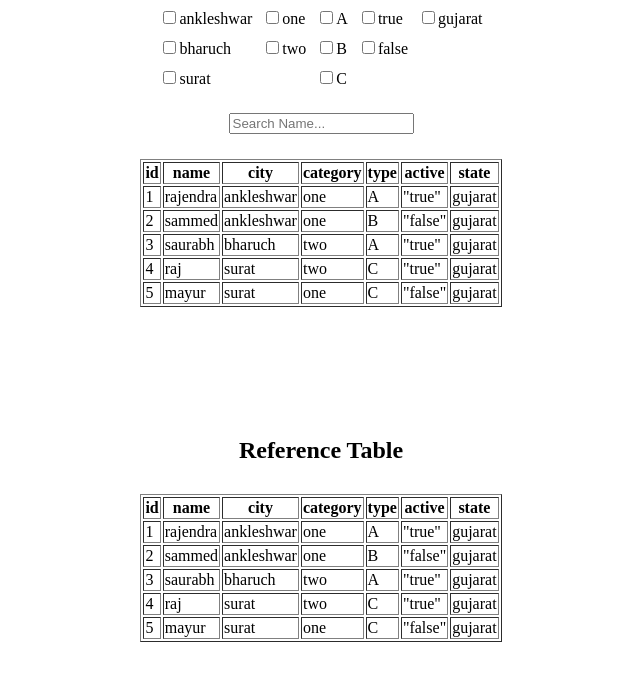
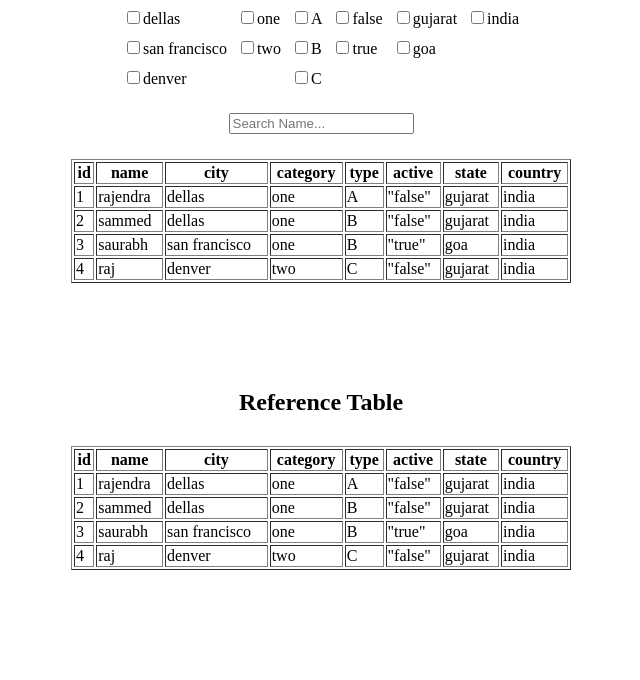
Before and after one commit to Raj7405/React-all-demo, a React (Vite) app in the folder Filter-Demo/: page / in a window 1280 px wide. Shown: the top 680 px of the page, without its empty margins (319-959 px from the left). Built offline with nearby package versions, Linux system fonts and the light colour scheme.

Commit message:
Change in data and Tabale edge cases are handle

```diff
--- a/Filter-Demo/src/App.jsx
+++ b/Filter-Demo/src/App.jsx
@@ -1,54 +1,47 @@
 import { useState } from 'react'
 import Table from './components/Table'
-import FiltlterButtons from './components/FiltlterButtons'
-import FilterButtons from './components/FilterButtons'
-
+import FiltlterButtons from './components/FilterButtons'
 
 const defaultData = [
   {
     id : 1,
     name : 'rajendra',
-    city : 'ankleshwar',
+    city : 'dellas',
     category:'one',
     type : 'A',
-    active : 'true',
+    active : 'false',
     state : 'gujarat',
+    country: 'india',
   },
   {
     id : 2,
     name : 'sammed',
-    city : 'ankleshwar',
+    city : 'dellas',
     category:'one',
     type : 'B',
     active : 'false',
     state : 'gujarat',
+    country: 'india',
   },
   {
     id : 3,
     name : 'saurabh',
-    city : 'bharuch',
-    category:'two',
-    type : 'A',
+    city : 'san francisco',
+    category:'one',
+    type :'B',
     active : 'true',
-    state : 'gujarat',
+    state : 'goa',
+    country: 'india',
   },
   {
     id : 4,
     name : 'raj',
-    city : 'surat',
+    city : 'denver',
     category:'two',
-    type : 'C',
-    active : 'true',
-    state : 'gujarat',
-  },
-  {
-    id : 5,
-    name : 'mayur',
-    city : 'surat',
-    category:'one',
     type : 'C',
     active : 'false',
     state : 'gujarat',
+    country: 'india',
   },
 ]
 
@@ -56,7 +49,7 @@ function App() {
   const [userData, setData] =  useState(defaultData || [])
   return (
     <div className='flex flex-col flex-center'>
-      <FilterButtons defaultData={defaultData} data={userData} setData={setData}/>
+      <FiltlterButtons defaultData={defaultData} data={userData} setData={setData}/>
       {/* <FilterButtons2  defaultData={defaultData} data={userData} setData={setData}/> */}
       <div style={{height:100}}></div>
       <h2>Reference Table</h2>
--- a/Filter-Demo/src/components/FiltlterButtons.jsx
+++ /dev/null
@@ -1,69 +0,0 @@
-import React, { useEffect, useState } from 'react'
-import Table from './Table'
-
-function FiltlterButtons({defaultData, data}) {
-    const [filterData, setFilterData] = useState(data)
-    // const [filterData2, setFilterData2] = useState(data)
-    const [filterCondition, setFilterConidition] = useState({})
-
-    useEffect(() => {
-        let filteredData = defaultData;
-
-        for (const key in filterCondition) {
-            if (filterCondition[key]) {
-                filteredData = filteredData.filter(item => item[key] === filterCondition[key]);
-            }
-        }
-
-        setFilterData(filteredData.length ? filteredData : null);
-    },[filterCondition, defaultData])
-
-
-    const uniqueItem = (key) => {
-        const itemArr = data.map(item => item[key]);
-        return [...new Set(itemArr)];
-    }
-
-    // const filterOutData = (selectedKey, data) =>{
-    //     let temp = (data ? data : []).filter((item) => Object.values(item).includes(selectedKey))
-    //     return (temp.length ? temp : null)
-    // }
-
-    const handleSelectedKey = (e) => {
-        const key = e.target.name;
-        const value = e.target.id;
-        setFilterConidition(prevState => ({
-            ...prevState,
-            [key]: value
-        }));
-    }
-
-
-    return (
-        <div>
-            <div className='flex gap'>
-                {Object
-                    .keys(data[0])
-                    .filter((keysArr) => keysArr!='id' && keysArr!='name')
-                    .map((keys, index) => {
-                        return(
-                            <div id={keys} key={keys+index} className='flex flex-col gap'>
-                                {uniqueItem(keys).map((item,i) => {
-                                    return (
-                                        <div key={item+i}>
-                                            <input type='radio' id={item} name={keys} onChange={handleSelectedKey}/>
-                                            <label htmlFor={item}>{item}</label>
-                                        </div>
-                                    )
-                                })}
-                            </div>
-                        )
-                    }
-                )}
-            </div>
-            <Table filterData={filterData}/>
-        </div>
-    )
-}
-
-export default FiltlterButtons
--- a/Filter-Demo/src/components/Table.jsx
+++ b/Filter-Demo/src/components/Table.jsx
@@ -1,24 +1,23 @@
-import React, { useEffect, useState } from 'react'
+import React, { useEffect, useState } from "react";
 
-function Table({filterData}) {
-    const [tableData, setTableData] = useState(filterData || [])
+function Table({ filterData }) {
+  const [tableData, setTableData] = useState(filterData || []);
   useEffect(() => {
-        setTableData(filterData)
-    })
+    setTableData(filterData);
+  }, [filterData]);
   return (
-        <div style={{margin:10}}>
-            <table className='table' border={1}>
+    <div style={{ margin: 10, height:100}}>
+      {tableData.length ? (
+        <table className="table" border={1} style={{width:500}}>
           <thead>
             <tr>
-                    {tableData && Object.keys(tableData[0])
-                        .map((item, index) => {
-                            return <th key={index}>{item}</th>
-                        })
-                    }
+              {Object.keys(tableData[0]).map((item, index) => {
+                return <th key={index}>{item}</th>;
+              })}
             </tr>
           </thead>
           <tbody>
-                    {tableData && tableData.map((item, index) => {
+            {tableData.map((item,index,self) => {
               return (
                 <tr key={item.id}>
                   <td>{item.id}</td>
@@ -28,13 +27,17 @@ function Table({filterData}) {
                   <td>{item.type}</td>
                   <td>{JSON.stringify(item.active)}</td>
                   <td>{item.state}</td>
+                  <td>{item.country}</td>
                 </tr>
-                        )
+              );
             })}
           </tbody>
         </table>
+      ) : (
+        <h2 style={{ textAlign: "center" }}>No Match found!</h2>
+      )}
     </div>
-     )
+  );
 }
 
-export default Table
+export default Table;
```
Lines whose indentation alone changed are shown as unchanged.
